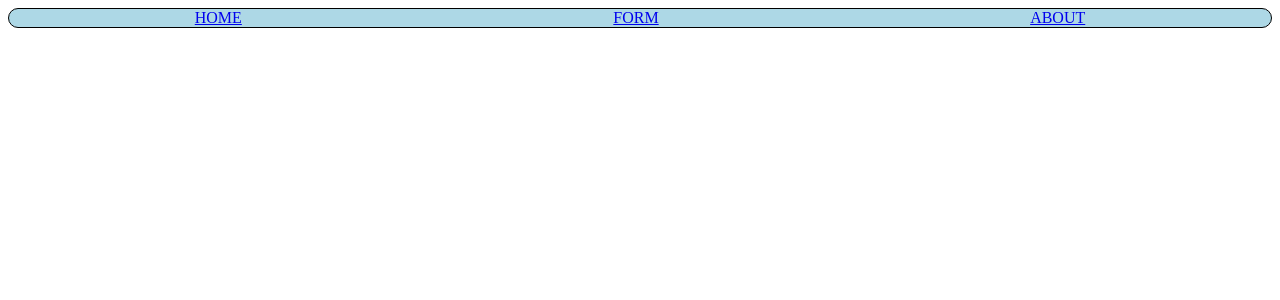
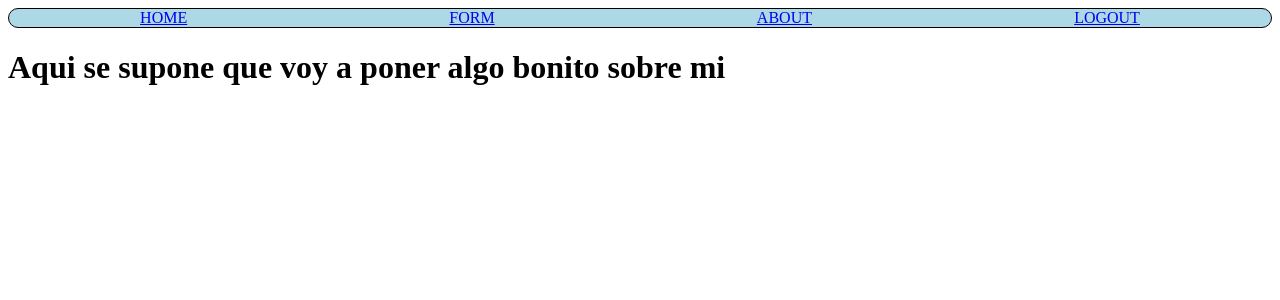
Before and after one commit to CristianSombra/PI-countries, a React (Vite) app in the folder client/: page /About in a window 1280 px wide. Before the commit this address had no page. Shown: the top 300 px of the page. Built offline with nearby package versions, Linux system fonts and the light colour scheme.

Commit message:
Modificaciones funcionando correctamente

```diff
--- a/client/src/App.jsx
+++ b/client/src/App.jsx
@@ -1,6 +1,6 @@
 // import { useState } from 'react'
 import { Routes, Route, useLocation } from 'react-router-dom';
-import { Home, Landing, Detail, Form } from './views/index';
+import { Landing, Home, Detail, Form, About } from './views/index';
 import Navbar from './components/navbar/navbar';
 
 function App() {
@@ -15,6 +15,7 @@ function App() {
           <Route path="/Home" element={<Home />} />
           <Route path="/Detail/:id" element={<Detail />} />
           <Route path="/Create" element={<Form />} />
+          <Route path="/About" element={<About />} />
       </Routes>
     </div>
   );
--- a/client/src/components/navbar/navbar.jsx
+++ b/client/src/components/navbar/navbar.jsx
@@ -8,6 +8,7 @@ const Navbar = () => {
             <Link to="/home" >HOME</Link>
             <Link to="/create" >FORM</Link>
             <Link to="/about" >ABOUT</Link>
+            <Link to="/" >LOGOUT</Link>
         </div>
     )
 }
--- /dev/null
+++ b/client/src/views/about/about.jsx
@@ -0,0 +1,11 @@
+import React from "react";
+
+
+const About = () => {
+    return(
+        <h1>Aqui se supone que voy a poner algo bonito sobre mi</h1>
+    );
+} ;
+
+
+export default About;
--- a/client/src/views/form/form.jsx
+++ b/client/src/views/form/form.jsx
@@ -39,7 +39,6 @@ function CreateActivity() {
   const location = useLocation();
 
   useEffect(() => {
-    console.log(activity);
     dispatch(getCountries());
     dispatch(setContinent(''));
     setInputActivity({
--- a/client/src/views/index.jsx
+++ b/client/src/views/index.jsx
@@ -2,11 +2,13 @@ import Home from "./home/home";
 import Landing from "./landing/landing";
 import Detail from "./detail/detail";
 import Form from "./form/form";
+import About from "./about/about"
 
 
 export {
     Home,
     Landing,
     Detail,
-    Form
+    Form,
+    About
 };
```
Also changed, not shown: 1 other file (tests, documents, lock files or other folders).
